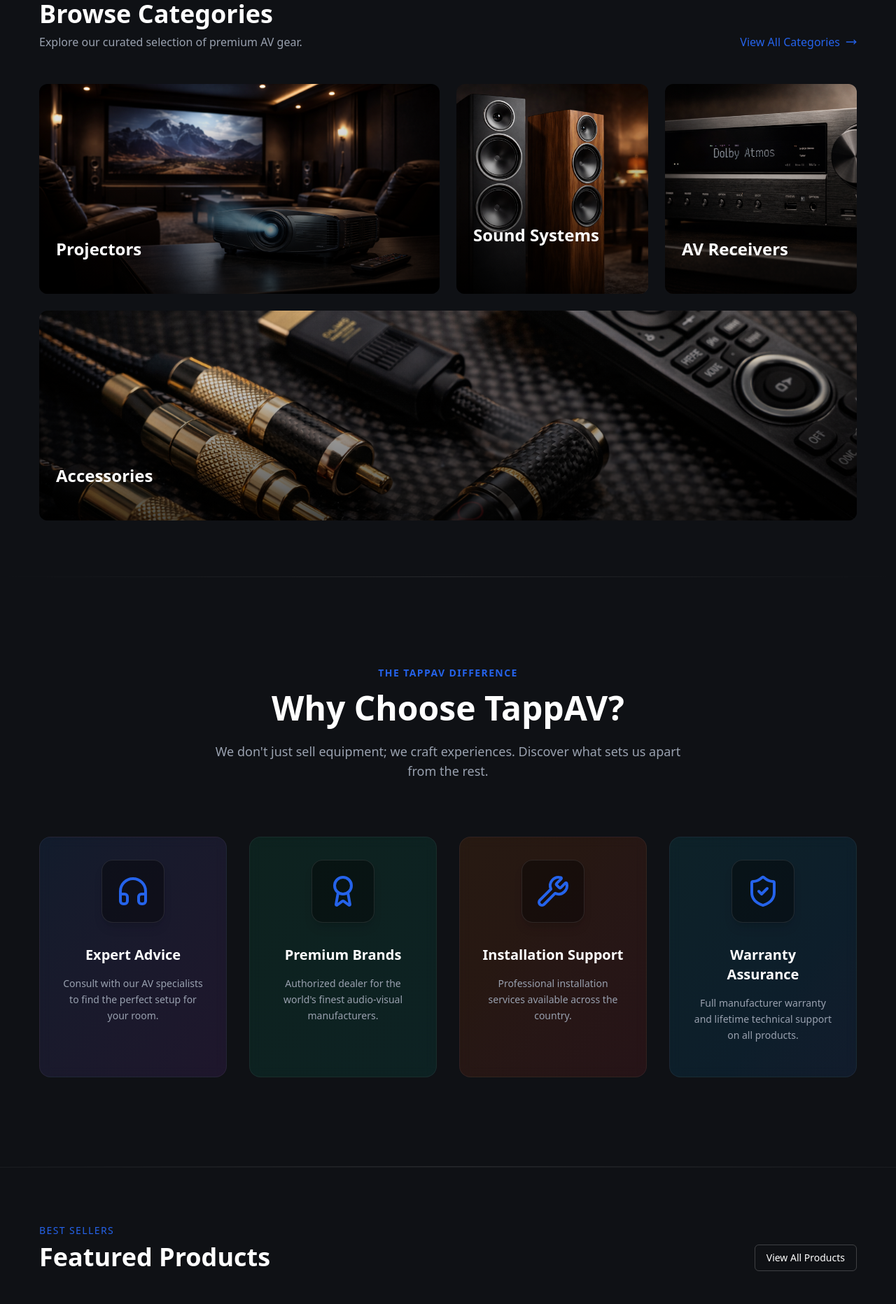
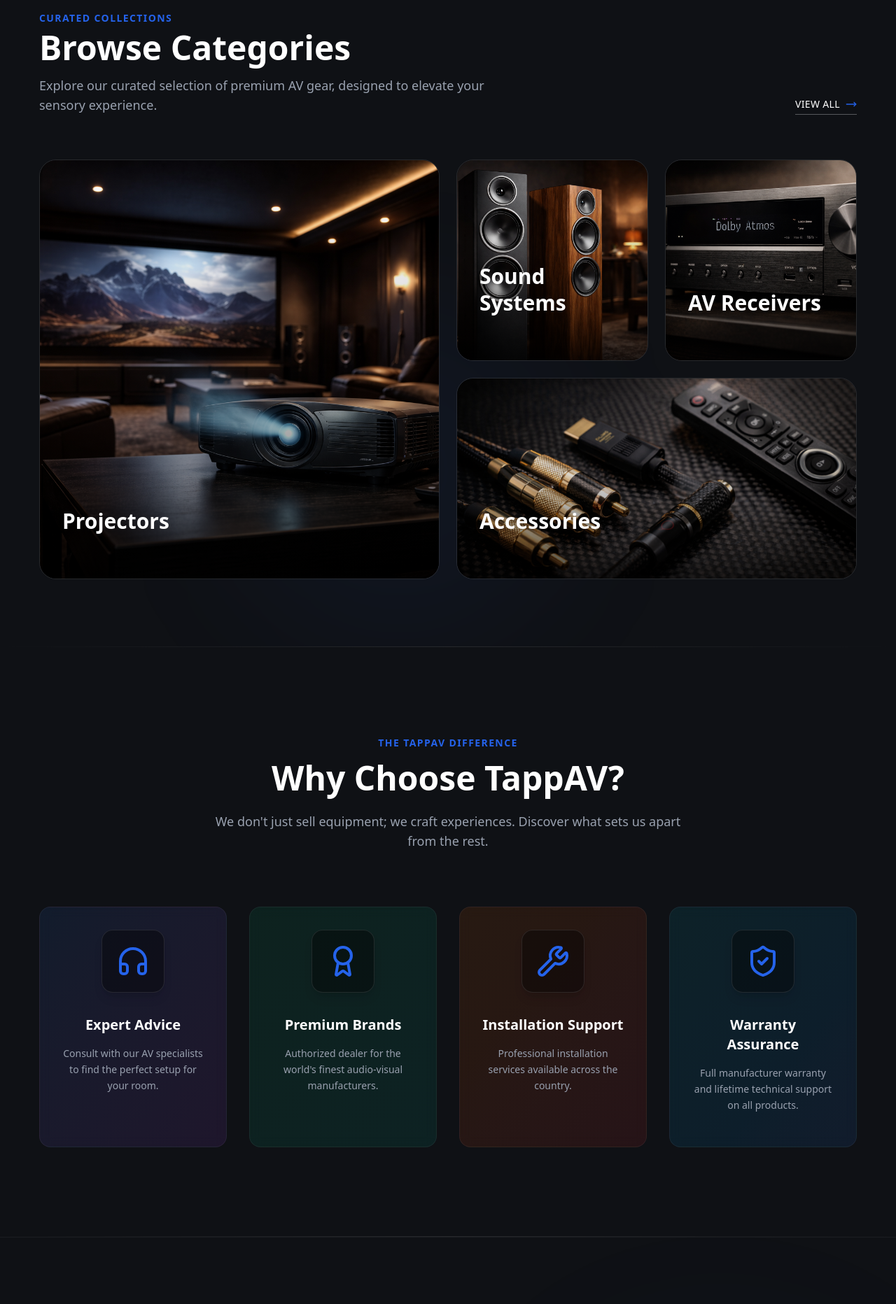
Before and after one commit to anshtripathi6969/TappAV, a Next.js app: page / in a window 1280 px wide. Shown: the part 880-2744 px from the top of the page at 70% size. Built offline with nearby package versions, Linux system fonts and the light colour scheme.

Commit message:
Products-Changes-Enhanced

```diff
--- a/src/components/home/FeaturedCategories.tsx
+++ b/src/components/home/FeaturedCategories.tsx
@@ -1,11 +1,11 @@
 "use client";
 
-import React, { useEffect, useRef } from "react";
+import React, { useEffect, useRef, useState } from "react";
 import Image from "next/image";
 import Link from "next/link";
 import gsap from "gsap";
 import { ScrollTrigger } from "gsap/ScrollTrigger";
-import { MoveRight } from "lucide-react";
+import { MoveRight, ArrowUpRight } from "lucide-react";
 
 gsap.registerPlugin(ScrollTrigger);
 
@@ -16,115 +16,131 @@ const categories = [
         description: "Experience true 4K cinematic clarity",
         image: "/images/cat-projectors.png",
         link: "#projectors",
-        colSpan: "md:col-span-2",
+        colSpan: "md:col-span-2 md:row-span-2",
+        height: "h-[600px]",
     },
     {
         id: 2,
         title: "Sound Systems",
-        description: "Immersive Dolby Atmos surround sound",
+        description: "Immersive Dolby Atmos",
         image: "/images/cat-audio.png",
         link: "#sound",
-        colSpan: "md:col-span-1",
+        colSpan: "md:col-span-1 md:row-span-1",
+        height: "h-[288px]",
     },
     {
         id: 3,
         title: "AV Receivers",
-        description: "The heart of your home theater",
+        description: "Heart of home theater",
         image: "/images/cat-receivers.png",
         link: "#receivers",
-        colSpan: "md:col-span-1",
+        colSpan: "md:col-span-1 md:row-span-1",
+        height: "h-[288px]",
     },
     {
         id: 4,
         title: "Accessories",
-        description: "Cables, mounts, and acoustic treatment",
+        description: "Premium cables & mounts",
         image: "/images/cat-accessories.png",
         link: "#accessories",
-        colSpan: "md:col-span-4",
+        colSpan: "md:col-span-2 md:row-span-1",
+        height: "h-[288px]",
     },
 ];
 
 const FeaturedCategories = () => {
     const sectionRef = useRef<HTMLElement>(null);
     const cardsRef = useRef<HTMLDivElement>(null);
+    const [hoveredId, setHoveredId] = useState<number | null>(null);
 
     useEffect(() => {
+        const ctx = gsap.context(() => {
             const cards = cardsRef.current?.children;
-
             if (cards) {
                 gsap.fromTo(
                     cards,
-                { y: 50, opacity: 0 },
+                    { y: 100, opacity: 0, scale: 0.9 },
                     {
                         y: 0,
                         opacity: 1,
-                    duration: 0.8,
+                        scale: 1,
+                        duration: 1,
                         stagger: 0.2,
+                        ease: "power3.out",
                         scrollTrigger: {
                             trigger: sectionRef.current,
-                        start: "top 80%",
+                            start: "top 75%",
                         },
                     }
                 );
             }
+        }, sectionRef);
+        return () => ctx.revert();
     }, []);
 
     return (
-        <section ref={sectionRef} className="py-20 bg-background">
-            <div className="container mx-auto px-4 max-w-[1200px]">
-                <div className="flex justify-between items-end mb-12">
-                    <div>
-                        <h2 className="text-3xl md:text-4xl font-bold text-white mb-2">
+        <section ref={sectionRef} className="py-24 bg-background relative">
+            {/* Background glow for ambience */}
+            <div className="absolute top-1/2 left-1/4 w-[500px] h-[500px] bg-accent/5 rounded-full blur-[100px] pointer-events-none" />
+
+            <div className="container mx-auto px-4 max-w-[1200px] relative z-10">
+                <div className="flex flex-col md:flex-row justify-between items-end mb-16 gap-6">
+                    <div className="max-w-2xl">
+                        <span className="text-accent text-sm font-bold tracking-widest uppercase mb-2 block">Curated Collections</span>
+                        <h2 className="text-4xl md:text-5xl font-bold text-white mb-4">
                             Browse Categories
                         </h2>
-                        <p className="text-gray-400">
-                            Explore our curated selection of premium AV gear.
+                        <p className="text-gray-400 text-lg">
+                            Explore our curated selection of premium AV gear, designed to elevate your sensory experience.
                         </p>
                     </div>
                     <Link
                         href="/shop"
-                        className="hidden md:flex items-center text-accent hover:text-white transition-colors"
+                        className="group flex items-center text-white pb-1 border-b border-white/30 hover:border-accent transition-colors"
                     >
-                        View All Categories <MoveRight className="ml-2 w-4 h-4" />
+                        <span className="mr-2 text-sm font-medium uppercase tracking-wide">View All</span>
+                        <MoveRight className="w-4 h-4 group-hover:translate-x-1 transition-transform text-accent" />
                     </Link>
                 </div>
 
-                <div ref={cardsRef} className="grid grid-cols-1 md:grid-cols-4 gap-6">
+                <div ref={cardsRef} className="grid grid-cols-1 md:grid-cols-4 gap-6 auto-rows-[minmax(288px,auto)]">
                     {categories.map((cat) => (
                         <Link
                             key={cat.id}
                             href={cat.link}
-                            className={`group relative overflow-hidden rounded-xl h-[300px] block ${cat.colSpan}`}
+                            onMouseEnter={() => setHoveredId(cat.id)}
+                            onMouseLeave={() => setHoveredId(null)}
+                            className={`group relative overflow-hidden rounded-3xl border border-white/10 ${cat.colSpan} ${cat.height}`}
                         >
+                            {/* Image Background */}
+                            <div className="absolute inset-0 z-0">
                                 <Image
                                     src={cat.image}
                                     alt={cat.title}
                                     fill
-                                className="object-cover transition-transform duration-700 group-hover:scale-110"
+                                    className="object-cover transition-transform duration-700 ease-out group-hover:scale-105"
                                 />
-                            <div className="absolute inset-0 bg-gradient-to-t from-black/90 via-black/40 to-transparent opacity-80 group-hover:opacity-90 transition-opacity" />
-                            <div className="absolute bottom-0 left-0 p-6 w-full">
-                                <h3 className="text-xl md:text-2xl font-bold text-white mb-1 transform translate-y-0 group-hover:-translate-y-1 transition-transform">
+                                <div className="absolute inset-0 bg-gradient-to-t from-black/90 via-black/20 to-transparent transition-opacity duration-300 opacity-80 group-hover:opacity-60" />
+                            </div>
+
+                            {/* Content Overlay */}
+                            <div className="absolute inset-0 p-8 flex flex-col justify-end z-10">
+                                <div className="transform transition-transform duration-500 ease-out group-hover:translate-y-[-10px]">
+                                    <h3 className="text-2xl md:text-3xl font-bold text-white mb-2 leading-tight">
                                         {cat.title}
                                     </h3>
-                                <p className="text-gray-300 text-sm transform opacity-0 group-hover:opacity-100 group-hover:translate-y-0 translate-y-2 transition-all duration-300">
+                                    <p className="text-gray-300 text-sm md:text-base opacity-0 transform translate-y-4 group-hover:opacity-100 group-hover:translate-y-0 transition-all duration-300">
                                         {cat.description}
                                     </p>
-                                <div className="absolute right-6 bottom-6 w-8 h-8 rounded-full bg-white/10 backdrop-blur-sm flex items-center justify-center text-white transform translate-x-10 opacity-0 group-hover:translate-x-0 group-hover:opacity-100 transition-all duration-300 delay-100">
-                                    <MoveRight className="w-4 h-4" />
+                                </div>
+
+                                {/* Quick Action Button */}
+                                <div className={`absolute top-6 right-6 w-10 h-10 rounded-full bg-white/10 backdrop-blur-md flex items-center justify-center text-white border border-white/20 transition-all duration-300 ${hoveredId === cat.id ? 'opacity-100 scale-100 rotate-45' : 'opacity-0 scale-75'}`}>
+                                    <ArrowUpRight className="w-5 h-5" />
                                 </div>
                             </div>
                         </Link>
                     ))}
-                </div>
-
-                <div className="mt-8 md:hidden flex justify-center">
-                    <Link
-                        href="/shop"
-                        className="flex items-center text-accent hover:text-white transition-colors"
-                    >
-                        View All Categories <MoveRight className="ml-2 w-4 h-4" />
-                    </Link>
                 </div>
             </div>
         </section>
--- a/src/components/home/FeaturedProducts.tsx
+++ b/src/components/home/FeaturedProducts.tsx
@@ -1,10 +1,14 @@
 "use client";
 
-import React from "react";
+import React, { useEffect, useRef, useState } from "react";
 import Image from "next/image";
 import Link from "next/link";
-import { Star } from "lucide-react";
+import { Star, ShoppingCart, Eye, Heart } from "lucide-react";
 import Button from "../ui/Button";
+import gsap from "gsap";
+import { ScrollTrigger } from "gsap/ScrollTrigger";
+
+gsap.registerPlugin(ScrollTrigger);
 
 const products = [
     {
@@ -12,9 +16,11 @@ const products = [
         name: "Epson Home Cinema 5050UB",
         description: "4K PRO-UHD Projector with Advanced HDR",
         price: "$2,999",
-        image: "/images/prod-epson-5050ub.png", // Placeholder
+        image: "/images/prod-epson-5050ub.png",
         rating: 5,
         slug: "epson-5050ub",
+        tag: "Best Seller",
+        tagColor: "bg-amber-500",
     },
     {
         id: 2,
@@ -24,6 +30,8 @@ const products = [
         image: "/images/prod-kef-ls50.png",
         rating: 5,
         slug: "kef-ls50-wireless-ii",
+        tag: "Audiophile Choice",
+        tagColor: "bg-accent",
     },
     {
         id: 3,
@@ -33,72 +41,88 @@ const products = [
         image: "/images/prod-denon-avr.png",
         rating: 4,
         slug: "denon-avr-x3800h",
+        tag: "New Arrival",
+        tagColor: "bg-emerald-500",
     },
 ];
 
 const FeaturedProducts = () => {
+    const sectionRef = useRef<HTMLElement>(null);
+    const headingRef = useRef<HTMLDivElement>(null);
+    const gridRef = useRef<HTMLDivElement>(null);
+
+    useEffect(() => {
+        const ctx = gsap.context(() => {
+            // Heading Animation
+            gsap.fromTo(headingRef.current,
+                { y: 50, opacity: 0 },
+                {
+                    y: 0,
+                    opacity: 1,
+                    duration: 0.8,
+                    ease: "power3.out",
+                    scrollTrigger: {
+                        trigger: sectionRef.current,
+                        start: "top 80%",
+                    }
+                }
+            );
+
+            // Cards Stagger Animation
+            const cards = gridRef.current?.children;
+            if (cards) {
+                gsap.fromTo(cards,
+                    { y: 100, opacity: 0, scale: 0.95 },
+                    {
+                        y: 0,
+                        opacity: 1,
+                        scale: 1,
+                        duration: 0.8,
+                        stagger: 0.2,
+                        ease: "power3.out",
+                        scrollTrigger: {
+                            trigger: gridRef.current,
+                            start: "top 85%",
+                        }
+                    }
+                );
+            }
+        }, sectionRef);
+
+        return () => ctx.revert();
+    }, []);
+
     return (
-        <section className="py-20 bg-background border-t border-white/5">
-            <div className="container mx-auto px-4 max-w-[1200px]">
-                <div className="flex justify-between items-end mb-12">
+        <section ref={sectionRef} className="py-24 bg-background relative border-t border-white/5">
+            {/* Ambient Background */}
+            <div className="absolute top-1/2 right-0 w-[500px] h-[500px] bg-accent/5 rounded-full blur-[120px] pointer-events-none -translate-y-1/2" />
+
+            <div className="container mx-auto px-4 max-w-[1200px] relative z-10">
+                <div ref={headingRef} className="flex flex-col md:flex-row justify-between items-end mb-16 gap-4">
                     <div>
-                        <span className="text-accent text-sm font-medium tracking-widest uppercase block mb-2">
+                        <span className="text-accent text-sm font-bold tracking-widest uppercase block mb-3">
                             Best Sellers
                         </span>
-                        <h2 className="text-3xl md:text-4xl font-bold text-white">
+                        <h2 className="text-3xl md:text-5xl font-bold text-white leading-tight">
                             Featured Products
                         </h2>
                     </div>
                     <Link href="/shop" className="hidden md:block">
-                        <Button variant="outline" size="sm">View All Products</Button>
+                        <Button variant="outline" className="border-white/20 hover:bg-white/5">
+                            View All Products
+                        </Button>
                     </Link>
                 </div>
 
-                <div className="grid grid-cols-1 md:grid-cols-3 gap-8">
+                <div ref={gridRef} className="grid grid-cols-1 md:grid-cols-3 gap-8">
                     {products.map((product) => (
-                        <div
-                            key={product.id}
-                            className="group bg-secondary rounded-xl overflow-hidden border border-white/5 hover:border-accent/50 transition-all duration-300 hover:-translate-y-1 hover:shadow-xl"
-                        >
-                            <div className="relative h-64 w-full overflow-hidden">
-                                <Image
-                                    src={product.image}
-                                    alt={product.name}
-                                    fill
-                                    className="object-cover transition-transform duration-500 group-hover:scale-105"
-                                />
-                                <div className="absolute top-4 right-4 bg-black/70 backdrop-blur-md text-white text-xs font-bold px-2 py-1 rounded">
-                                    In Stock
-                                </div>
-                            </div>
-                            <div className="p-6">
-                                <div className="flex mb-2">
-                                    {[...Array(5)].map((_, i) => (
-                                        <Star key={i} className={`w-4 h-4 ${i < product.rating ? "text-yellow-500 fill-yellow-500" : "text-gray-600"}`} />
-                                    ))}
-                                </div>
-                                <h3 className="text-xl font-bold text-white mb-2 group-hover:text-accent transition-colors">
-                                    {product.name}
-                                </h3>
-                                <p className="text-gray-400 text-sm mb-4 line-clamp-2">
-                                    {product.description}
-                                </p>
-                                <div className="flex items-center justify-between mt-auto">
-                                    <span className="text-lg font-bold text-white">
-                                        {product.price}
-                                    </span>
-                                    <Link href={`/product/${product.slug}`}>
-                                        <Button size="sm" variant="secondary" className="group-hover:bg-accent group-hover:text-white group-hover:border-accent">View Details</Button>
-                                    </Link>
-                                </div>
-                            </div>
-                        </div>
+                        <ProductCard key={product.id} product={product} />
                     ))}
                 </div>
 
-                <div className="mt-8 md:hidden flex justify-center">
+                <div className="mt-12 md:hidden flex justify-center">
                     <Link href="/shop">
-                        <Button variant="outline">View All Products</Button>
+                        <Button variant="outline" className="w-full">View All Products</Button>
                     </Link>
                 </div>
             </div>
@@ -106,4 +130,71 @@ const FeaturedProducts = () => {
     );
 };
 
+const ProductCard = ({ product }: { product: any }) => {
+    return (
+        <div className="group relative bg-[#15171E] rounded-2xl overflow-hidden border border-white/5 hover:border-accent/30 transition-all duration-500 hover:shadow-2xl hover:shadow-accent/10 flex flex-col h-full">
+            {/* Image Container */}
+            <div className="relative h-[300px] w-full p-8 flex items-center justify-center bg-gradient-to-b from-white/5 to-transparent overflow-hidden">
+                <Image
+                    src={product.image}
+                    alt={product.name}
+                    width={400}
+                    height={400}
+                    className="object-contain w-full h-full drop-shadow-2xl transition-transform duration-700 ease-out group-hover:scale-110 group-hover:-rotate-2"
+                />
+
+                {/* Floating Tags */}
+                <div className="absolute top-4 left-4">
+                    <span className={`${product.tagColor} text-white text-[10px] font-bold px-3 py-1 rounded-full uppercase tracking-wider shadow-lg`}>
+                        {product.tag}
+                    </span>
+                </div>
+
+                {/* Wishlist Button */}
+                <button className="absolute top-4 right-4 w-10 h-10 rounded-full bg-white/10 backdrop-blur-md flex items-center justify-center text-white hover:bg-red-500/20 hover:text-red-500 transition-all duration-300 opacity-0 group-hover:opacity-100 transform translate-y-[-10px] group-hover:translate-y-0">
+                    <Heart className="w-5 h-5" />
+                </button>
+
+                {/* Overlay Actions */}
+                <div className="absolute inset-0 flex items-center justify-center gap-3 opacity-0 group-hover:opacity-100 transition-opacity duration-300 bg-black/40 backdrop-blur-[2px]">
+                    <Link href={`/product/${product.slug}`}>
+                        <button className="w-12 h-12 rounded-full bg-white text-black flex items-center justify-center hover:scale-110 transition-transform shadow-lg">
+                            <Eye className="w-5 h-5" />
+                        </button>
+                    </Link>
+                    <button className="w-12 h-12 rounded-full bg-accent text-white flex items-center justify-center hover:scale-110 transition-transform shadow-lg">
+                        <ShoppingCart className="w-5 h-5" />
+                    </button>
+                </div>
+            </div>
+
+            {/* Content */}
+            <div className="p-6 flex flex-col flex-grow relative">
+                <div className="flex mb-3">
+                    {[...Array(5)].map((_, i) => (
+                        <Star key={i} className={`w-3.5 h-3.5 ${i < product.rating ? "text-amber-400 fill-amber-400" : "text-gray-700"}`} />
+                    ))}
+                </div>
+
+                <h3 className="text-xl font-bold text-white mb-2 group-hover:text-accent transition-colors">
+                    {product.name}
+                </h3>
+
+                <p className="text-gray-400 text-sm mb-6 line-clamp-2 flex-grow">
+                    {product.description}
+                </p>
+
+                <div className="flex items-center justify-between pt-4 border-t border-white/5">
+                    <span className="text-2xl font-bold text-white">
+                        {product.price}
+                    </span>
+                    <span className="text-xs text-accent uppercase font-semibold tracking-wider group-hover:underline cursor-pointer">
+                        Add to Cart
+                    </span>
+                </div>
+            </div>
+        </div>
+    );
+};
+
 export default FeaturedProducts;
```
Lines whose indentation alone changed are shown as unchanged.
